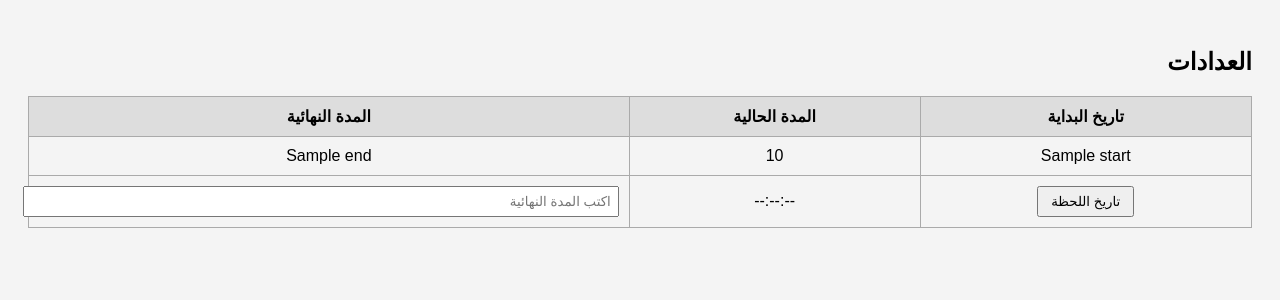
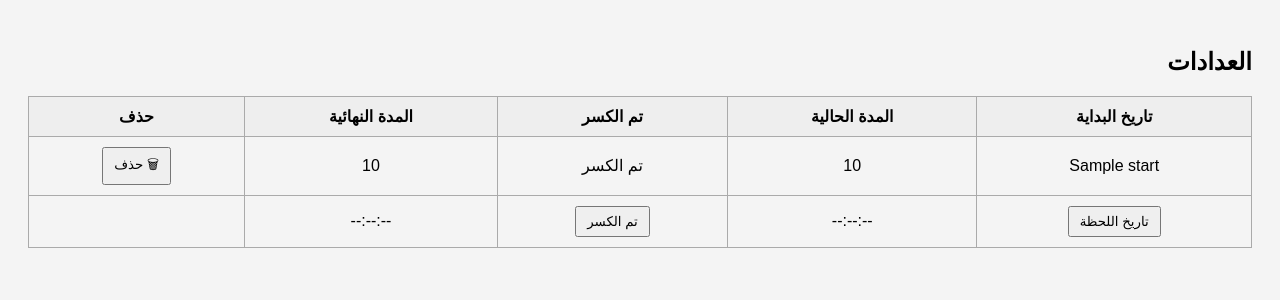
Before and after one commit to gity678/bkkjvh, a Flask app: template templates/index.html in a window 1280 px wide. Shown: the top 300 px of the page. Run offline with Flask 3, Linux system fonts and the light colour scheme; the template is opened without the code that fills it: most values are stand-ins (such as "Sample title", 1, 10 or a date in 2020).

Commit message:
Update index.html

```diff
--- a/templates/index.html
+++ b/templates/index.html
@@ -1,64 +1,50 @@
 <!DOCTYPE html>
 <html lang="ar" dir="rtl">
 <head>
-  <meta charset="UTF-8" />
+  <meta charset="UTF-8">
   <title>عدادات مترابطة</title>
   <style>
-    body { font-family: Arial; background: #f4f4f4; padding: 20px; }
+    body { font-family: Arial; padding: 20px; background: #f4f4f4; }
     table { width: 100%; border-collapse: collapse; margin-top: 20px; }
     th, td { border: 1px solid #aaa; padding: 10px; text-align: center; }
-    th { background-color: #ddd; }
-    button { padding: 6px 12px; }
-    input[type="text"] { width: 100%; padding: 6px; }
+    th { background-color: #eee; }
+    button { padding: 6px 10px; }
   </style>
 </head>
 <body>
   <h2>العدادات</h2>
-  <table id="timerTable">
+  <table>
     <thead>
       <tr>
         <th>تاريخ البداية</th>
         <th>المدة الحالية</th>
+        <th>تم الكسر</th>
         <th>المدة النهائية</th>
+        <th>حذف</th>
       </tr>
     </thead>
     <tbody>
-      <!-- صفوف من الخادم -->
       {% for timer in timers %}
-        <tr>
-          <td>{{ timer.start }}</td>
-          <td>{{ timer.duration }}</td>
-          <td>{{ timer.end }}</td>
-        </tr>
+      <tr data-id="{{ timer.id }}">
+        <td>{{ timer.start }}</td>
+        <td>{{ timer.duration }}</td>
+        <td>تم الكسر</td>
+        <td>{{ timer.final_duration }}</td>
+        <td><button onclick="deleteRow({{ timer.id }})">🗑 حذف</button></td>
+      </tr>
       {% endfor %}
-      <!-- صف جديد لإضافة عداد -->
       <tr>
         <td><button onclick="startTimer(this)">تاريخ اللحظة</button></td>
         <td class="duration">--:--:--</td>
-        <td><input type="text" placeholder="اكتب المدة النهائية" onblur="saveTimer(this)" /></td>
+        <td><button onclick="stopTimer(this)">تم الكسر</button></td>
+        <td class="final">--:--:--</td>
+        <td></td>
       </tr>
     </tbody>
   </table>
 
   <script>
     let startTimes = new WeakMap();
-
-    function startTimer(btn) {
-      const now = new Date();
-      const td = btn.parentElement;
-      td.innerText = now.toISOString(); // تحويل الزر إلى التاريخ
-      startTimes.set(td, now);
-
-      const row = td.parentElement;
-      const durationCell = row.querySelector(".duration");
-
-      // تحديث المدة كل ثانية
-      const interval = setInterval(() => {
-        const start = startTimes.get(td);
-        const diff = Date.now() - start.getTime();
-        durationCell.textContent = formatDuration(diff);
-      }, 1000);
-    }
 
     function formatDuration(ms) {
       const totalSec = Math.floor(ms / 1000);
@@ -68,33 +54,55 @@
       return `${hrs}:${min}:${sec}`;
     }
 
-    function saveTimer(input) {
-      const row = input.parentElement.parentElement;
-      const start = row.cells[0].innerText;
+    function startTimer(btn) {
+      const td = btn.parentElement;
+      const now = new Date();
+      td.innerText = now.toISOString();
+      startTimes.set(td, now);
+
+      const row = td.parentElement;
+      const durationCell = row.querySelector(".duration");
+
+      const interval = setInterval(() => {
+        const start = startTimes.get(td);
+        if (!start) return;
+        const diff = Date.now() - start.getTime();
+        durationCell.textContent = formatDuration(diff);
+      }, 1000);
+    }
+
+    function stopTimer(btn) {
+      const row = btn.parentElement.parentElement;
+      const startText = row.cells[0].innerText;
       const duration = row.cells[1].innerText;
-      const end = input.value;
+      const startDate = new Date(startText);
+      const now = new Date();
+      const diff = now.getTime() - startDate.getTime();
+      const finalDuration = formatDuration(diff);
+      row.querySelector(".final").innerText = finalDuration;
 
-      if (!start || !end || !duration.includes(":")) {
-        alert("أكمل البيانات أولاً");
-        return;
-      }
-
-      // إرسال البيانات إلى الخادم
       fetch("/data", {
         method: "POST",
         headers: { "Content-Type": "application/json" },
         body: JSON.stringify({
-          title: "عداد",
-          start: start,
-          end: end,
-          duration: duration
+          title: "timer",
+          start: startText,
+          duration: duration,
+          final_duration: finalDuration
         })
       })
       .then(res => res.json())
       .then(res => {
-        alert("تم حفظ البيانات ✔");
-        location.reload(); // إعادة تحميل الصفحة لإظهار الصف الجديد
+        alert("✔ تم حفظ العداد");
+        location.reload();
       });
+    }
+
+    function deleteRow(id) {
+      if (!confirm("هل تريد حذف هذا الصف؟")) return;
+      fetch("/delete/" + id, { method: "POST" })
+        .then(res => res.json())
+        .then(res => location.reload());
     }
   </script>
 </body>
```
